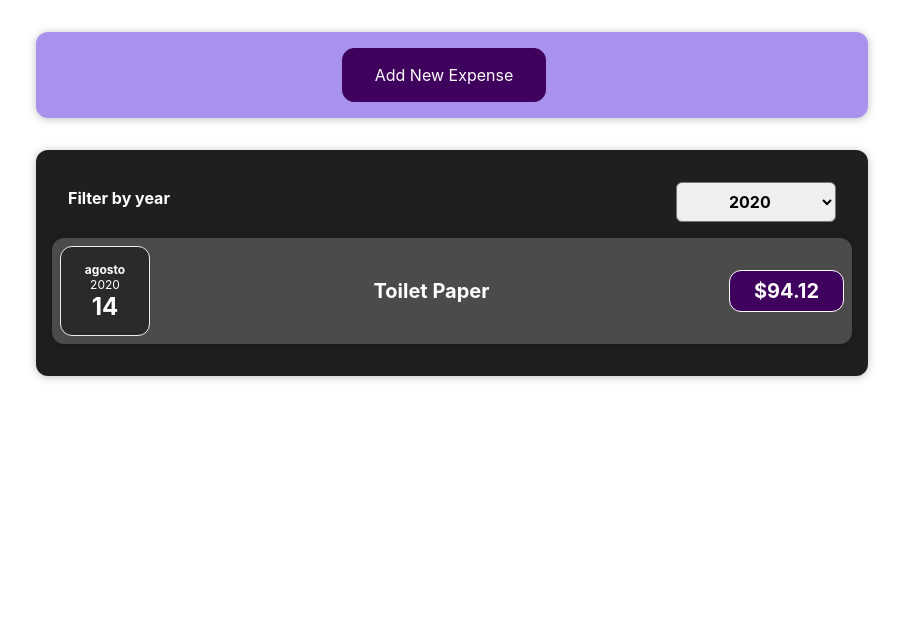
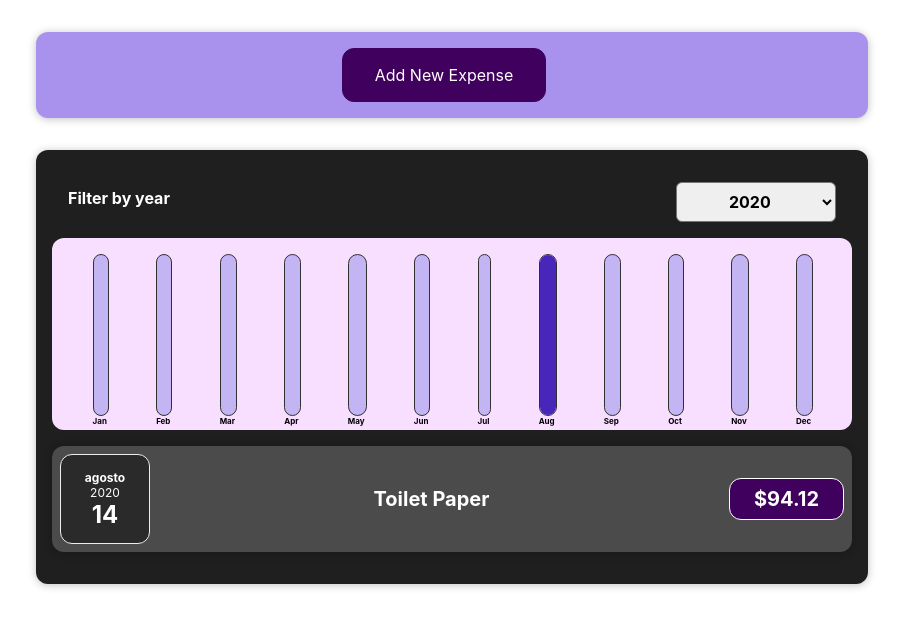
Before and after one commit to MrJouts/u-react-the-complete-guide, a React (Create React App) app in the folder expense-tracker-app/: page / in a window 1280 px wide. Shown: the top 628 px of the page, without its empty margins (188-1091 px from the left). Built offline with nearby package versions, Linux system fonts and the light colour scheme.

Commit message:
added ChartPoints component

```diff
--- /dev/null
+++ b/expense-tracker-app/src/components/Chart/Chart.css
@@ -0,0 +1,9 @@
+.chart {
+  padding: 1rem;
+  border-radius: 12px;
+  background-color: #f8dfff;
+  text-align: center;
+  display: flex;
+  justify-content: space-around;
+  height: 10rem;
+}
--- /dev/null
+++ b/expense-tracker-app/src/components/Chart/Chart.tsx
@@ -0,0 +1,32 @@
+import "./Chart.css";
+import ChartBar from "./ChartBar";
+
+type Point = {
+  value: number;
+  maxValue?: number;
+  label: string;
+};
+
+type Props = {
+  points: Point[];
+};
+
+const Chart = ({ points }: Props) => {
+  const pointValues = points.map((point) => point.value);
+  const totalMaximum = Math.max(...pointValues);
+
+  return (
+    <div className="chart">
+      {points.map((point) => (
+        <ChartBar
+          key={point.label}
+          value={point.value}
+          maxValue={totalMaximum}
+          label={point.label}
+        />
+      ))}
+    </div>
+  );
+};
+
+export default Chart;
--- /dev/null
+++ b/expense-tracker-app/src/components/Chart/ChartBar.css
@@ -0,0 +1,30 @@
+.chart-bar {
+  height: 100%;
+  display: flex;
+  flex-direction: column;
+  align-items: center;
+}
+
+.chart-bar__inner {
+  height: 100%;
+  width: 100%;
+  border: 1px solid #313131;
+  border-radius: 12px;
+  background-color: #c3b4f3;
+  overflow: hidden;
+  display: flex;
+  flex-direction: column;
+  justify-content: flex-end;
+}
+
+.chart-bar__fill {
+  background-color: #4826b9;
+  width: 100%;
+  transition: all 0.3s ease-out;
+}
+
+.chart-bar__label {
+  font-weight: bold;
+  font-size: 0.5rem;
+  text-align: center;
+}
--- /dev/null
+++ b/expense-tracker-app/src/components/Chart/ChartBar.tsx
@@ -0,0 +1,28 @@
+import "./ChartBar.css";
+
+type Point = {
+  value: number;
+  maxValue: number;
+  label: string;
+};
+
+const ChartBar = ({ value, maxValue, label }: Point) => {
+  let barFillHeight = "0%";
+
+  if (maxValue > 0) {
+    barFillHeight = Math.round((value / maxValue) * 100) + "%";
+  }
+  return (
+    <div className="cahrt-bar">
+      <div className="chart-bar__inner">
+        <div
+          className="chart-bar__fill"
+          style={{ height: barFillHeight }}
+        ></div>
+      </div>
+      <div className="chart-bar__label">{label}</div>
+    </div>
+  );
+};
+
+export default ChartBar;
--- a/expense-tracker-app/src/components/Expenses/Expenses.tsx
+++ b/expense-tracker-app/src/components/Expenses/Expenses.tsx
@@ -4,6 +4,7 @@ import ExpensesFilter from "./ExpensesFilter";
 import { useState } from "react";
 import ExpensesList from "./ExpensesList";
 import { Expense } from "../../types/expenses";
+import ExpensesChart from "./ExpensesChart";
 
 type Props = {
   expenses: Expense[];
@@ -25,6 +26,7 @@ const Expenses = ({ expenses }: Props) => {
         selectedYear={filteredYear}
         onChangeFilter={filterChangeHandler}
       />
+      <ExpensesChart expenses={filteredExpenses} />
       <ExpensesList items={filteredExpenses} />
     </Card>
   );
--- /dev/null
+++ b/expense-tracker-app/src/components/Expenses/ExpensesChart.tsx
@@ -0,0 +1,32 @@
+import Chart from "../Chart/Chart";
+import { Expense } from "../../types/expenses";
+
+type Props = {
+  expenses: Expense[];
+};
+
+const ExpensesChart = ({ expenses }: Props) => {
+  const chartDataPoints = [
+    { label: "Jan", value: 0 },
+    { label: "Feb", value: 0 },
+    { label: "Mar", value: 0 },
+    { label: "Apr", value: 0 },
+    { label: "May", value: 0 },
+    { label: "Jun", value: 0 },
+    { label: "Jul", value: 0 },
+    { label: "Aug", value: 0 },
+    { label: "Sep", value: 0 },
+    { label: "Oct", value: 0 },
+    { label: "Nov", value: 0 },
+    { label: "Dec", value: 0 },
+  ];
+
+  for (const expense of expenses) {
+    const expenseMonth = expense.date.getMonth();
+    chartDataPoints[expenseMonth].value += expense.amount;
+  }
+
+  return <Chart points={chartDataPoints} />;
+};
+
+export default ExpensesChart;
--- a/expense-tracker-app/src/components/NewExpense/NewExpense.tsx
+++ b/expense-tracker-app/src/components/NewExpense/NewExpense.tsx
@@ -1,4 +1,5 @@
 import { useState } from "react";
+import { Expense } from "../../types/expenses";
 import ExpenseForm from "./ExpenseForm";
 import "./NewExpense.css";
 
@@ -13,7 +14,7 @@ const NewExpense = ({ onAddExpense }: Props) => {
     setIsEditing((isEditing) => !isEditing);
   };
 
-  const saveExpense = (enteredExpense: any) => {
+  const saveExpense = (enteredExpense: Expense) => {
     const expense = {
       ...enteredExpense,
       id: Math.random().toString(),
```
